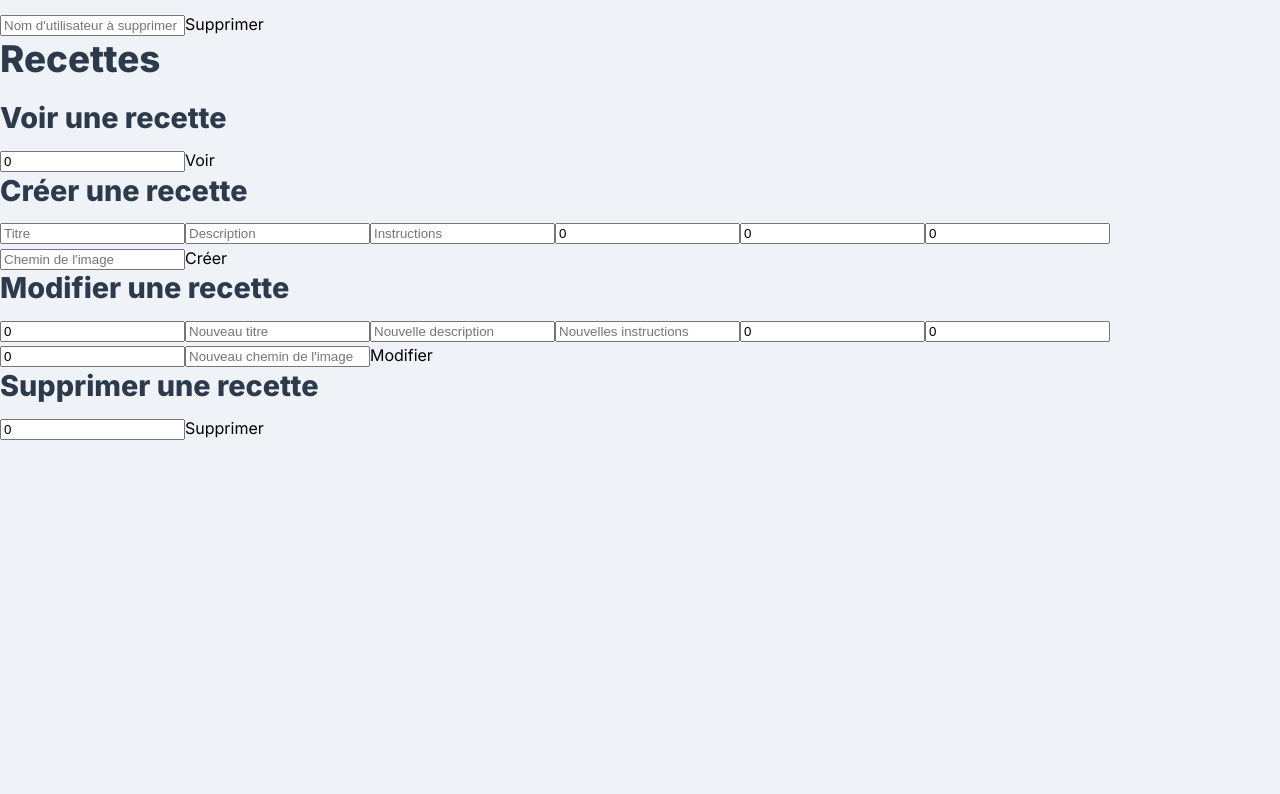
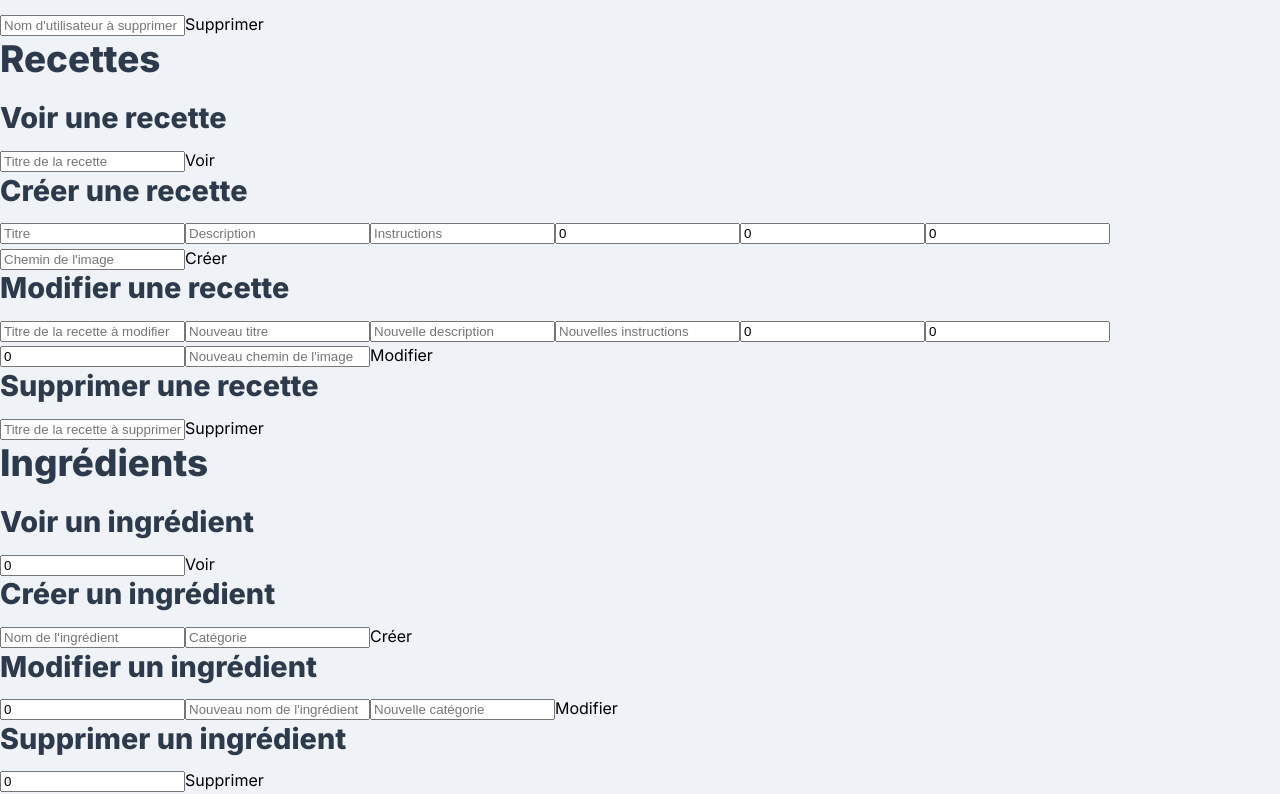
Before and after one commit to SebDors/ChefKit_front, an Angular app: page /admin in a window 1280 px wide. Shown: the part 798-1592 px from the top of the page. Before the commit the page ends 1239 px from the top, so only its background shows below. Built offline with nearby package versions, Linux system fonts and the light colour scheme; no server answers.

Commit message:
passé de id recette à titre recette

```diff
--- a/src/app/admin-page/admin-page.component.html
+++ b/src/app/admin-page/admin-page.component.html
@@ -19,7 +19,7 @@
       </div>
     </div>
   </div>
-  <div class="Enpoints">
+  <div class="Enpoints"> <!-- Ceci est le div "Enpoints" -->
     <h2>Endpoints Admin</h2>
     <div class="Utilisateurs">
       <h3>Utilisateurs</h3>
@@ -69,7 +69,7 @@
       <h3>Recettes</h3>
       <div class="read">
         <h4>Voir une recette</h4>
-        <input type="number" placeholder="ID de la recette" [(ngModel)]="readRecetteModel.id">
+        <input type="text" placeholder="Titre de la recette" [(ngModel)]="readRecetteModel.titre">
         <button (click)="getRecette()">Voir</button>
         <div *ngIf="readRecetteResult">
           <p><strong>ID:</strong> {{ readRecetteResult.idRecette }}</p>
@@ -95,7 +95,7 @@
       </div>
       <div class="update">
         <h4>Modifier une recette</h4>
-        <input type="number" placeholder="ID de la recette à modifier" [(ngModel)]="updateRecetteModel.idToUpdate">
+        <input type="text" placeholder="Titre de la recette à modifier" [(ngModel)]="updateRecetteModel.titreToUpdate">
         <input type="text" placeholder="Nouveau titre" [(ngModel)]="updateRecetteModel.titre">
         <input type="text" placeholder="Nouvelle description" [(ngModel)]="updateRecetteModel.description">
         <input type="text" placeholder="Nouvelles instructions" [(ngModel)]="updateRecetteModel.instructions">
@@ -107,9 +107,42 @@
       </div>
       <div class="delete">
         <h4>Supprimer une recette</h4>
-        <input type="number" placeholder="ID de la recette à supprimer" [(ngModel)]="deleteRecetteModel.id">
+        <input type="text" placeholder="Titre de la recette à supprimer" [(ngModel)]="deleteRecetteModel.titreToDelete"> <!-- CHANGÉ ICI -->
         <button (click)="deleteRecette()">Supprimer</button>
       </div>
     </div>
-  </div>
+
+    <!-- NOUVELLE SECTION POUR LES INGREDIENTS -->
+    <div class="Ingredients">
+      <h3>Ingrédients</h3>
+      <div class="read">
+        <h4>Voir un ingrédient</h4>
+        <input type="number" placeholder="ID de l'ingrédient" [(ngModel)]="readIngredientModel.id">
+        <button (click)="getIngredient()">Voir</button>
+        <div *ngIf="readIngredientResult">
+          <p><strong>ID:</strong> {{ readIngredientResult.idIngredient }}</p>
+          <p><strong>Nom:</strong> {{ readIngredientResult.nomIngredient }}</p>
+          <p><strong>Catégorie:</strong> {{ readIngredientResult.categorie }}</p>
+        </div>
+      </div>
+      <div class="create">
+        <h4>Créer un ingrédient</h4>
+        <input type="text" placeholder="Nom de l'ingrédient" [(ngModel)]="createIngredientModel.nomIngredient">
+        <input type="text" placeholder="Catégorie" [(ngModel)]="createIngredientModel.categorie">
+        <button (click)="createIngredient()">Créer</button>
+      </div>
+      <div class="update">
+        <h4>Modifier un ingrédient</h4>
+        <input type="number" placeholder="ID de l'ingrédient à modifier" [(ngModel)]="updateIngredientModel.idToUpdate">
+        <input type="text" placeholder="Nouveau nom de l'ingrédient" [(ngModel)]="updateIngredientModel.nomIngredient">
+        <input type="text" placeholder="Nouvelle catégorie" [(ngModel)]="updateIngredientModel.categorie">
+        <button (click)="updateIngredient()">Modifier</button>
+      </div>
+      <div class="delete">
+        <h4>Supprimer un ingrédient</h4>
+        <input type="number" placeholder="ID de l'ingrédient à supprimer" [(ngModel)]="deleteIngredientModel.id">
+        <button (click)="deleteIngredient()">Supprimer</button>
+      </div>
+    </div>
+  </div> <!-- CE DIV DOIT FERMER LE div class="Enpoints" -->
 </main>
--- a/src/app/admin-page/admin-page.component.ts
+++ b/src/app/admin-page/admin-page.component.ts
@@ -6,6 +6,7 @@ import { subscribeOn } from 'rxjs';
 import { FormsModule } from '@angular/forms'; // Import FormsModule
 import { User } from '../models/user.model';
 import { Recette } from '../models/recette.model';
+import { IngredientDetail } from '../models/ingredient-detail.model';
 
 @Component({
   selector: 'app-admin-page',
@@ -27,13 +28,21 @@ export class AdminPageComponent implements OnInit{
   deleteUserModel = { username: '' };
 
   //recettes
-  readRecetteModel = { id: 0 };
+  readRecetteModel = { titre: '' };
   readRecetteResult: Recette | null = null;
   createRecetteModel: Partial<Recette> = { titre: '', description: '', instructions: '', tempsPreparationMinutes: 0, tempsCuissonMinutes: 0, nombrePersonnes: 0, pathImage: '' };
-  updateRecetteModel: Partial<Recette> & { idToUpdate: number } = { idToUpdate: 0, titre: '', description: '', instructions: '', tempsPreparationMinutes: 0, tempsCuissonMinutes: 0, nombrePersonnes: 0, pathImage: '' };
-  deleteRecetteModel = { id: 0 };
+  updateRecetteModel: Partial<Recette> & { titreToUpdate: string } = { titreToUpdate: '', titre: '', description: '', instructions: '', tempsPreparationMinutes: 0, tempsCuissonMinutes: 0, nombrePersonnes: 0, pathImage: '' };
+  deleteRecetteModel = { titreToDelete: '' };
 
-  private adminService: AdminService = inject(AdminService);
+  //ingredients
+  readIngredientModel = { id: 0 };
+  readIngredientResult: IngredientDetail | null = null;
+  createIngredientModel: IngredientDetail = { nomIngredient: '', categorie: '' };
+  updateIngredientModel = { idToUpdate: 0, nomIngredient: '', categorie: '' };
+  deleteIngredientModel = { id: 0 };
+
+
+  constructor(private adminService: AdminService) { }
 
   ngOnInit(): void {
 
@@ -50,7 +59,7 @@ export class AdminPageComponent implements OnInit{
   }
 
   getRecette(){
-    this.adminService.getRecetteById(this.readRecetteModel.id).subscribe(
+    this.adminService.getRecette(this.readRecetteModel.titre).subscribe(
       recette => {
         console.log('Recette details:', recette);
         this.readRecetteResult = recette;
@@ -71,6 +80,19 @@ export class AdminPageComponent implements OnInit{
       error => {
         console.error('Error fetching user details', error);
         this.readUserResult = null;
+      }
+    );
+  }
+
+  getIngredient(){
+    this.adminService.getIngredientById(this.readIngredientModel.id).subscribe(
+      ingredient => {
+        console.log('Ingredient details:', ingredient);
+        this.readIngredientResult = ingredient;
+      },
+      error => {
+        console.error('Error fetching ingredient details', error);
+        this.readIngredientResult = null;
       }
     );
   }
@@ -147,11 +169,11 @@ export class AdminPageComponent implements OnInit{
   }
 
   updateRecette() {
-    const { idToUpdate, ...updatedData } = this.updateRecetteModel;
-    this.adminService.updateRecette(idToUpdate, updatedData as Recette).subscribe(
+    const { titreToUpdate, ...updatedData } = this.updateRecetteModel;
+    this.adminService.updateRecette(titreToUpdate, updatedData as Recette).subscribe(
       response => {
         console.log('Recette updated successfully', response);
-        this.updateRecetteModel = { idToUpdate: 0, titre: '', description: '', instructions: '', tempsPreparationMinutes: 0, tempsCuissonMinutes: 0, nombrePersonnes: 0, pathImage: '' };
+        this.updateRecetteModel = { titreToUpdate: '', titre: '', description: '', instructions: '', tempsPreparationMinutes: 0, tempsCuissonMinutes: 0, nombrePersonnes: 0, pathImage: '' };
       },
       error => {
         console.error('Error updating recette', error);
@@ -160,15 +182,56 @@ export class AdminPageComponent implements OnInit{
   }
 
   deleteRecette() {
-    this.adminService.deleteRecette(this.deleteRecetteModel.id).subscribe(
+    this.adminService.deleteRecette(this.deleteRecetteModel.titreToDelete).subscribe(
       response => {
         console.log('Recette deleted successfully', response);
         this.adminService.getRecetteCount().subscribe(count => this.recettesCount = count);
-        this.deleteRecetteModel = { id: 0 };
+        this.deleteRecetteModel = { titreToDelete: '' };
       },
       error => {
         console.error('Error deleting recette', error);
       }
     );
   }
+
+  //ingredients
+  createIngredient() {
+    this.adminService.createIngredient(this.createIngredientModel as IngredientDetail).subscribe(
+      response => {
+        console.log('Ingredient created successfully', response);
+        this.adminService.getIngredientCount().subscribe(count => this.ingredientsCount = count);
+        this.createIngredientModel = { nomIngredient: '', categorie: '' };
+      },
+      error => {
+        console.error('Error creating ingredient', error);
+      }
+    );
+  }
+
+  updateIngredient() {
+    const { idToUpdate, ...updatedData } = this.updateIngredientModel;
+    this.adminService.updateIngredient(idToUpdate, updatedData as IngredientDetail).subscribe(
+      response => {
+        console.log('Ingredient updated successfully', response);
+        this.updateIngredientModel = { idToUpdate: 0, nomIngredient: '', categorie: '' };
+      },
+      error => {
+        console.error('Error updating ingredient', error);
+      }
+    );
+  }
+
+  deleteIngredient() {
+    this.adminService.deleteIngredient(this.deleteIngredientModel.id).subscribe(
+      response => {
+        console.log('Ingredient deleted successfully', response);
+        this.adminService.getIngredientCount().subscribe(count => this.ingredientsCount = count);
+        this.deleteIngredientModel = { id: 0 };
+      },
+      error => {
+        console.error('Error deleting ingredient', error);
+      }
+    );
+  }
+
 }
--- /dev/null
+++ b/src/app/models/ingredient-detail.model.ts
@@ -0,0 +1,5 @@
+export interface IngredientDetail {
+  idIngredient?: number;
+  nomIngredient: string;
+  categorie: string;
+}
--- a/src/app/services/admin.service.ts
+++ b/src/app/services/admin.service.ts
@@ -3,6 +3,7 @@ import { Injectable } from '@angular/core';
 import { Observable } from 'rxjs';
 import { User } from '../models/user.model';
 import { Recette } from '../models/recette.model';
+import { IngredientDetail } from '../models/ingredient-detail.model';
 
 @Injectable({
   providedIn: 'root'
@@ -39,8 +40,8 @@ export class AdminService {
   }
 
   //recettes
-  getRecetteById(id: number): Observable<Recette> {
-    return this.http.get<Recette>(`${this.apiUrl}/recettes/${id}`);
+  getRecette(titre: string): Observable<Recette> {
+    return this.http.get<Recette>(`${this.apiUrl}/recettes/titre/${titre}`);
   }
   getAllRecettes(): Observable<Recette[]> {
     return this.http.get<Recette[]>(`${this.apiUrl}/recettes`);
@@ -48,10 +49,24 @@ export class AdminService {
   createRecette(recette: Recette): Observable<Recette> {
     return this.http.post<Recette>(`${this.apiUrl}/recettes`, recette);
   }
-  updateRecette(id: number, recette: Recette): Observable<Recette> {
-    return this.http.post<Recette>(`${this.apiUrl}/recettes/${id}`, recette);
+  updateRecette(titre: string, recette: Recette): Observable<Recette> {
+    return this.http.post<Recette>(`${this.apiUrl}/recettes/titre/${titre}`, recette);
   }
-  deleteRecette(id: number): Observable<any> {
-    return this.http.delete(`${this.apiUrl}/recettes/${id}`);
+  deleteRecette(titre: string): Observable<any> {
+    return this.http.delete(`${this.apiUrl}/recettes/titre/${titre}`);
+  }
+
+  //ingredients
+  getIngredientById(id: number): Observable<IngredientDetail> {
+    return this.http.get<IngredientDetail>(`${this.apiUrl}/ingredients/${id}`);
+  }
+  createIngredient(ingredient: IngredientDetail): Observable<IngredientDetail> {
+    return this.http.post<IngredientDetail>(`${this.apiUrl}/ingredients`, ingredient);
+  }
+  updateIngredient(id: number, ingredient: IngredientDetail): Observable<any> {
+    return this.http.put(`${this.apiUrl}/ingredients/${id}`, ingredient);
+  }
+  deleteIngredient(id: number): Observable<any> {
+    return this.http.delete(`${this.apiUrl}/ingredients/${id}`);
   }
 }
```
